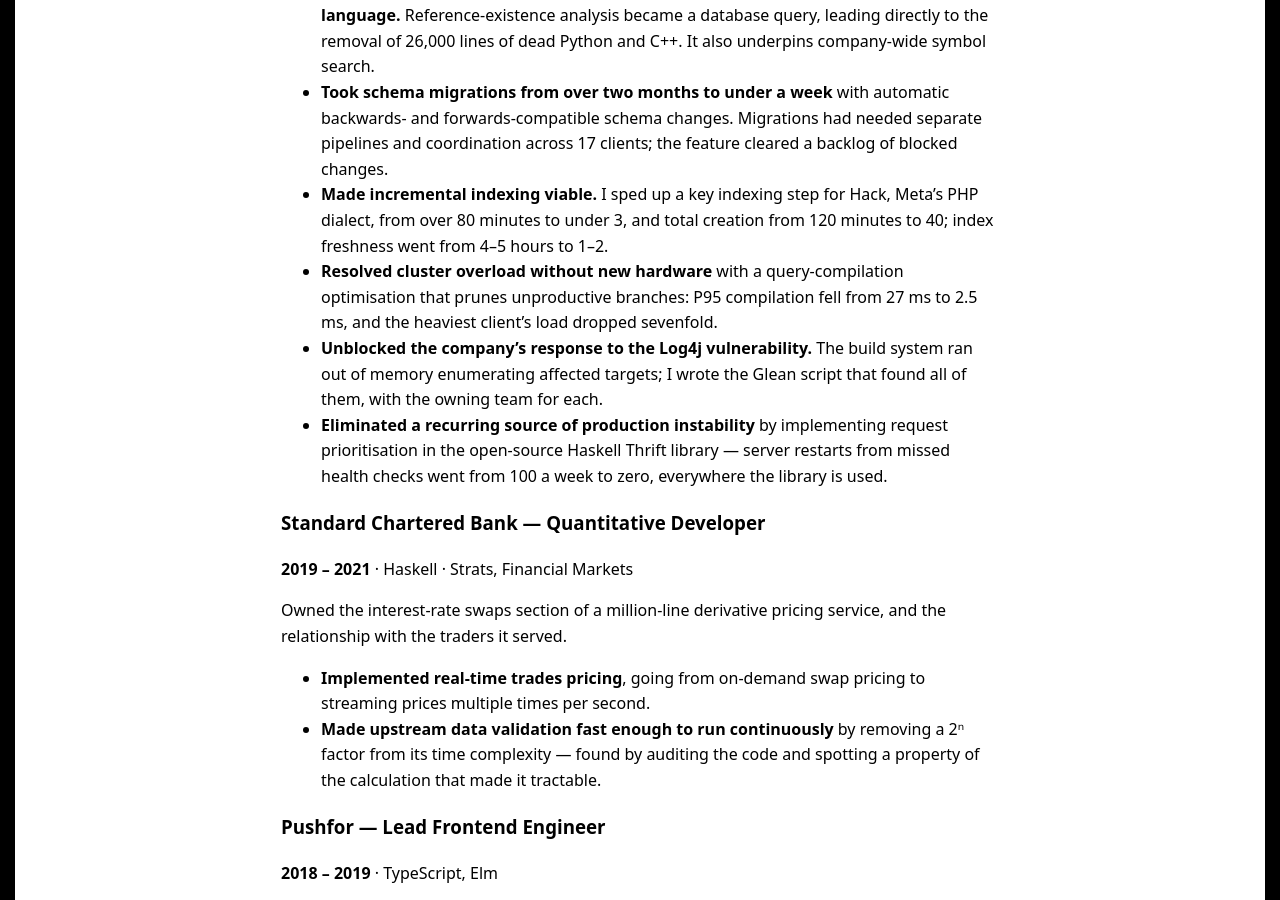
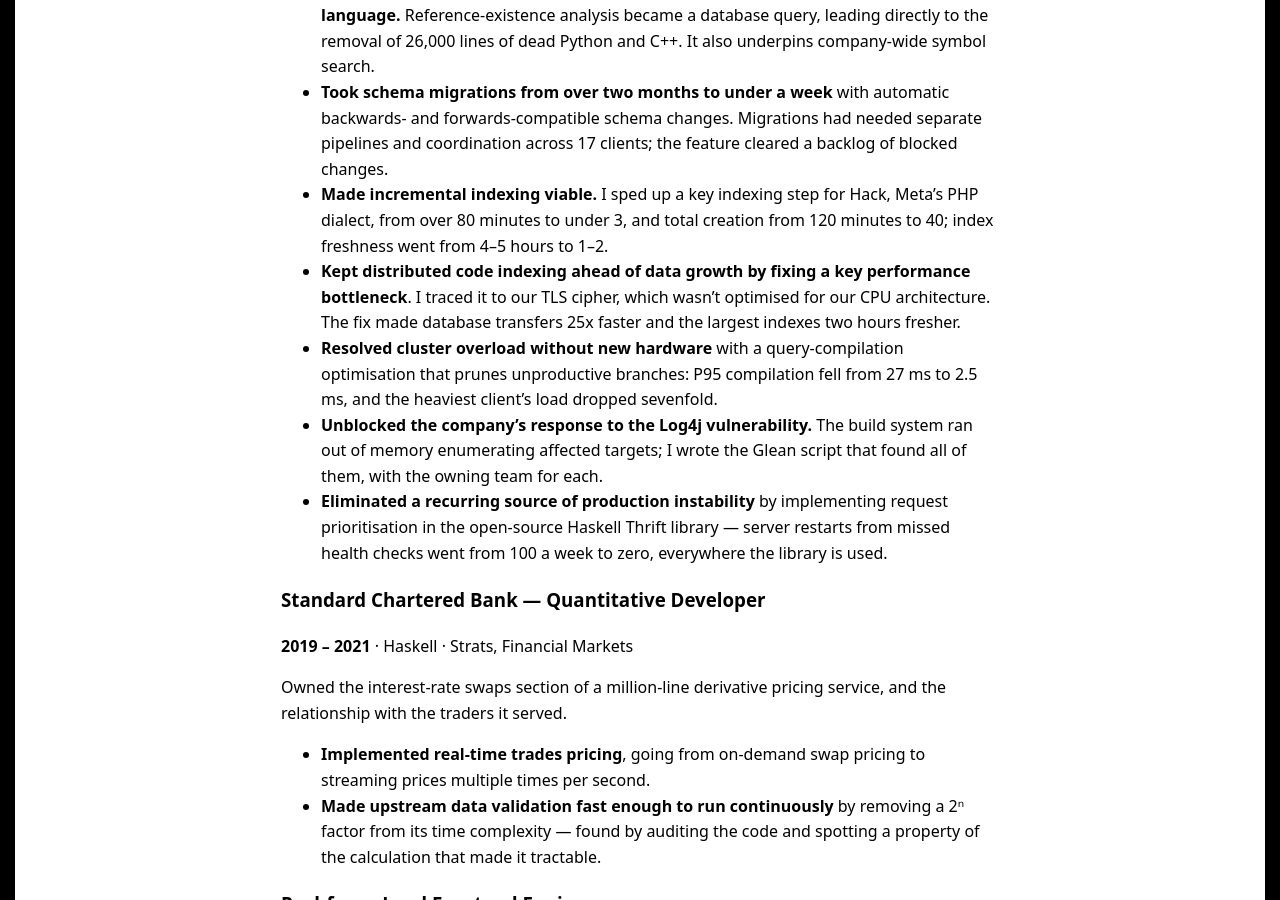
Before and after one commit to lazamar/lazamar.github.io, a Jekyll site: the page built from pages/cv.md, in a window 1280 px wide and 900 px high, scrolled down 1498 px. Built offline with Jekyll 4.4.1, drawn with Linux system fonts in a browser that asks for light colours.

Commit message:
Mention distributed code indexing

```diff
--- a/pages/cv.md
+++ b/pages/cv.md
@@ -42,6 +42,7 @@ Built core features of Glean, a graph database of facts about code, and of the t
 - **Enabled large-scale dead code detection by adding negation to Glean's query language.** Reference-existence analysis became a database query, leading directly to the removal of 26,000 lines of dead Python and C++. It also underpins company-wide symbol search.
 - **Took schema migrations from over two months to under a week** with automatic backwards- and forwards-compatible schema changes. Migrations had needed separate pipelines and coordination across 17 clients; the feature cleared a backlog of blocked changes.
 - **Made incremental indexing viable.** I sped up a key indexing step for Hack, Meta's PHP dialect, from over 80 minutes to under 3, and total creation from 120 minutes to 40; index freshness went from 4–5 hours to 1–2.
+- **Kept distributed code indexing ahead of data growth by fixing a key performance bottleneck**. I traced it to our TLS cipher, which wasn't optimised for our CPU architecture. The fix made database transfers 25x faster and the largest indexes two hours fresher.
 - **Resolved cluster overload without new hardware** with a query-compilation optimisation that prunes unproductive branches: P95 compilation fell from 27 ms to 2.5 ms, and the heaviest client's load dropped sevenfold.
 - **Unblocked the company's response to the Log4j vulnerability.** The build system ran out of memory enumerating affected targets; I wrote the Glean script that found all of them, with the owning team for each.
 - **Eliminated a recurring source of production instability** by implementing request prioritisation in the open-source Haskell Thrift library — server restarts from missed health checks went from 100 a week to zero, everywhere the library is used.
```
